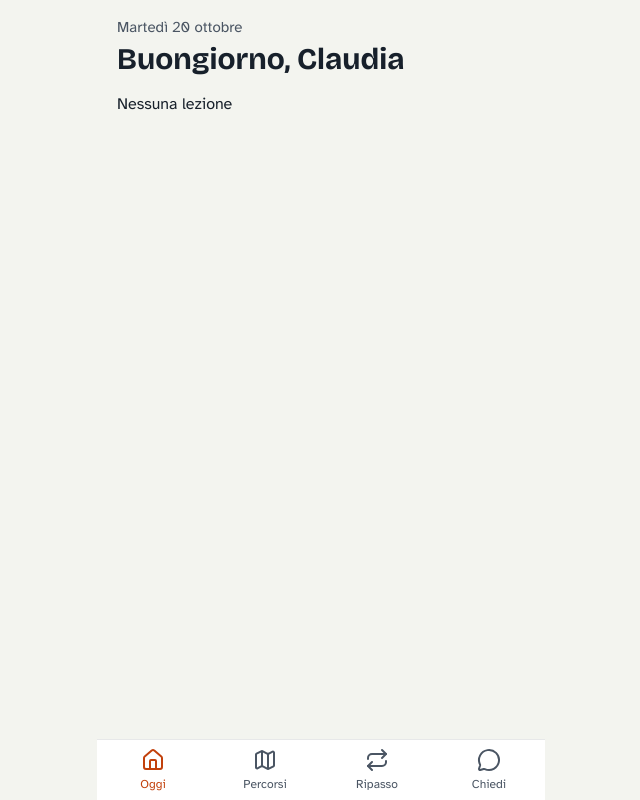
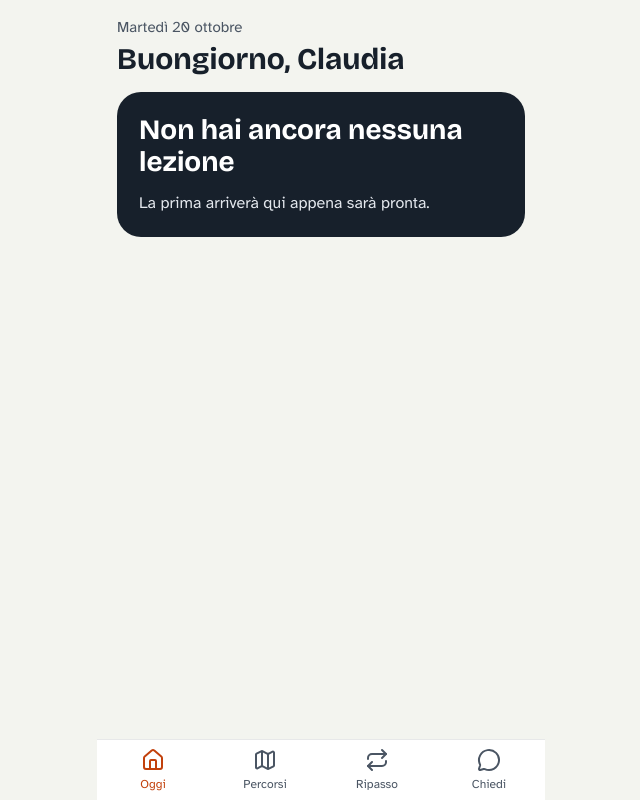
Before and after one commit to BePalm89/be-palm-why, a Next.js app: page / in a window 1280 px wide. Shown: the whole page, without its empty margins (319-959 px from the left). Built offline with nearby package versions, Linux system fonts and the light colour scheme; no server answers; the database is empty.

Commit message:
feat: add empty state card for users without lessons

```diff
--- /dev/null
+++ b/src/app/(tabs)/_components/empty-lesson-card.tsx
@@ -0,0 +1,22 @@
+import { useId } from "react";
+
+export default function EmptyLessonCard() {
+  const titleId = useId();
+
+  return (
+    <section
+      className="flex flex-col gap-3.5 rounded-3xl bg-ink p-5.5 text-white"
+      aria-labelledby={titleId}
+    >
+      <h2
+        className="font-heading text-[28px] leading-[1.15] font-bold"
+        id={titleId}
+      >
+        Non hai ancora nessuna lezione
+      </h2>
+      <p className="text-base leading-[1.45] text-card-text">
+        La prima arriverà qui appena sarà pronta.
+      </p>
+    </section>
+  );
+}
--- a/src/app/(tabs)/_components/latest-lesson.tsx
+++ b/src/app/(tabs)/_components/latest-lesson.tsx
@@ -1,6 +1,7 @@
 import { createClient } from "@/lib/supabase/server";
 import LessonCard, { type LessonCardProps } from "./lesson-card";
 import { isToday } from "@/lib/utils/date";
+import EmptyLessonCard from "./empty-lesson-card";
 
 type LatestLessonRow = NonNullable<
   Awaited<ReturnType<typeof getLatestLesson>>["data"]
@@ -14,7 +15,7 @@ export default async function LatestLesson() {
   }
 
   if (!data) {
-    return <p>Nessuna lezione</p>;
+    return <EmptyLessonCard />;
   }
 
   const now = new Date();
--- a/src/app/(tabs)/_components/today-date.tsx
+++ b/src/app/(tabs)/_components/today-date.tsx
@@ -1,4 +1,4 @@
-import { formatDate, isToday } from "@/lib/utils/date";
+import { formatDate } from "@/lib/utils/date";
 import { connection } from "next/server";
 
 export default async function TodayDate() {
```
Also changed, not shown: 1 other file (tests, documents, lock files or other folders).
